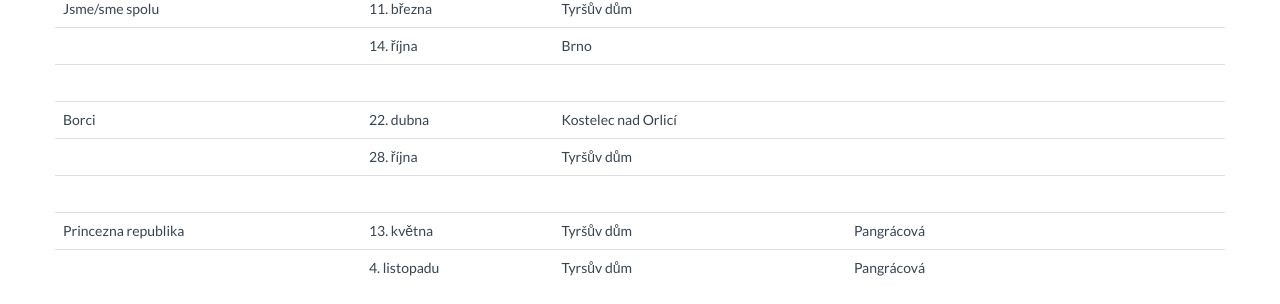
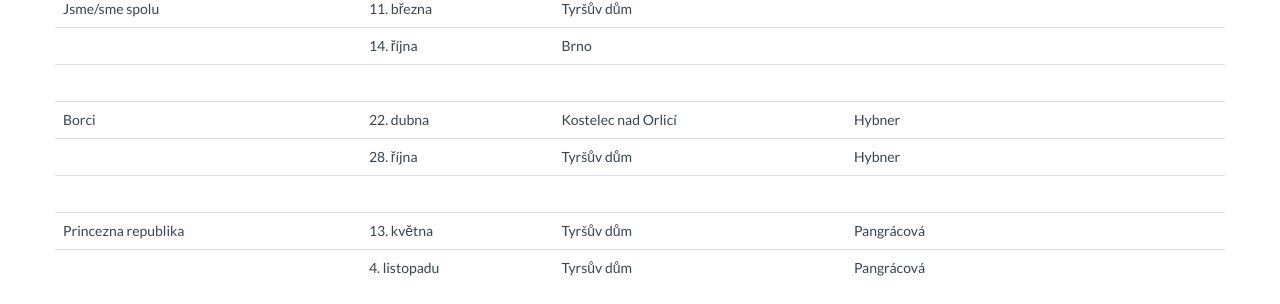
Before and after one commit to milanhybner/zbarakova.cz, a Jekyll site: the page built from slet/skladby.md, in a window 1280 px wide and 900 px high, scrolled down 2230 px. Shown: the part 149-453 px from the top of the window. Built offline with Jekyll 4.4.1, drawn with Linux system fonts in a browser that asks for light colours; nearby versions of some CDN libraries; our own code applies the rules of GitHub Pages for plain Markdown files.

Commit message:
Upravena tabulka nácvičných srazů
Do tabulky na stránce http://www.zbarakova.cz/slet/skladby.html doplněn br. Hybner jako zástupce župy pro skladbu Borci.

```diff
--- a/slet/skladby.md
+++ b/slet/skladby.md
@@ -73,8 +73,8 @@ var entryList = new List('entry-list', options);
 | Jsme/sme spolu      | 11. března   | Tyršův dům          |                       |
 |                     | 14. října    | Brno                |                       |
 |                     |              |                     |                       |
-| Borci               | 22. dubna    | Kostelec nad Orlicí |                       |
-|                     | 28. října    | Tyršův dům          |                       |
+| Borci               | 22. dubna    | Kostelec nad Orlicí | Hybner                |
+|                     | 28. října    | Tyršův dům          | Hybner                |
 |                     |              |                     |                       |
 | Princezna republika | 13. května   | Tyršův dům          | Pangrácová            |
 |                     | 4. listopadu | Tyrsův dům          | Pangrácová            |
```
